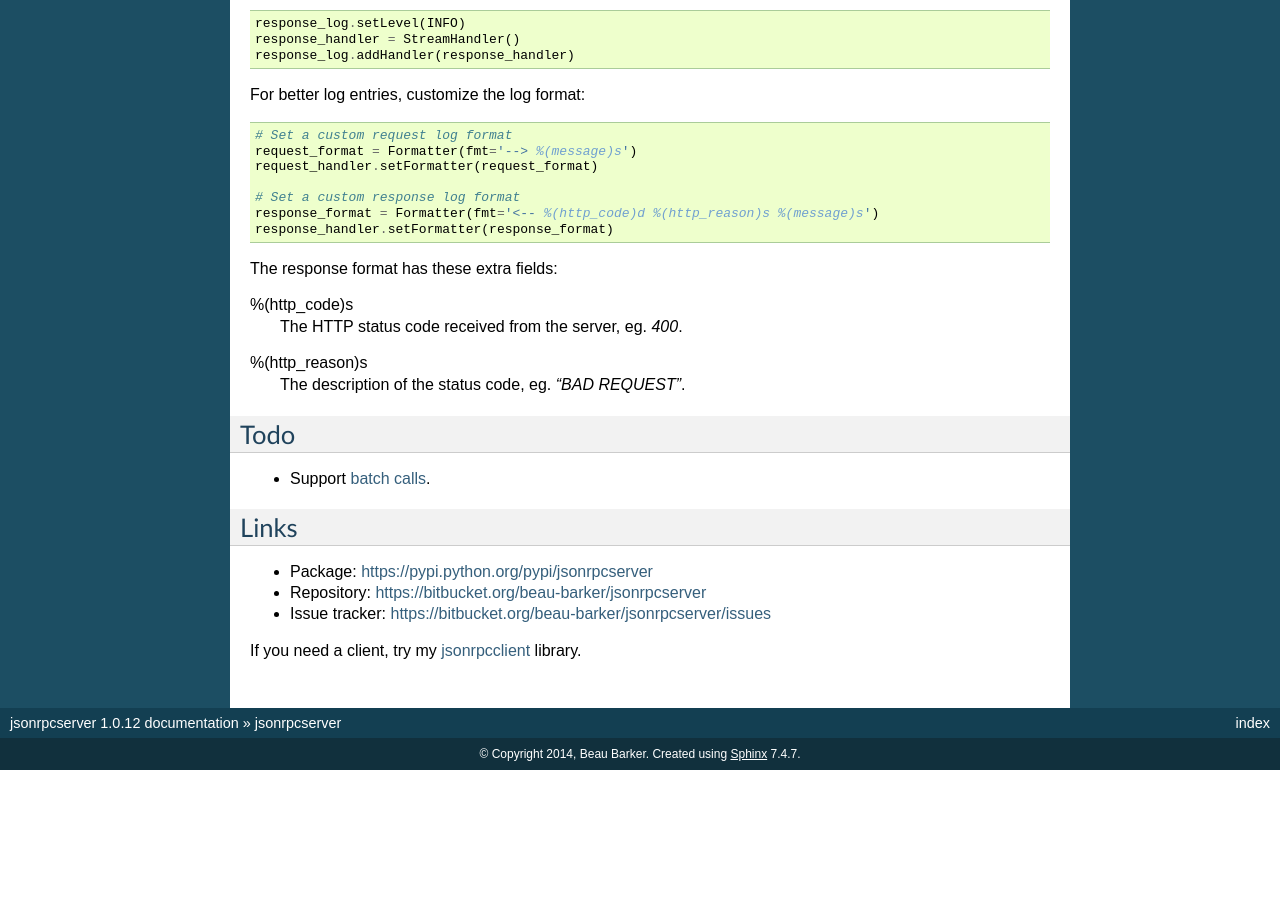
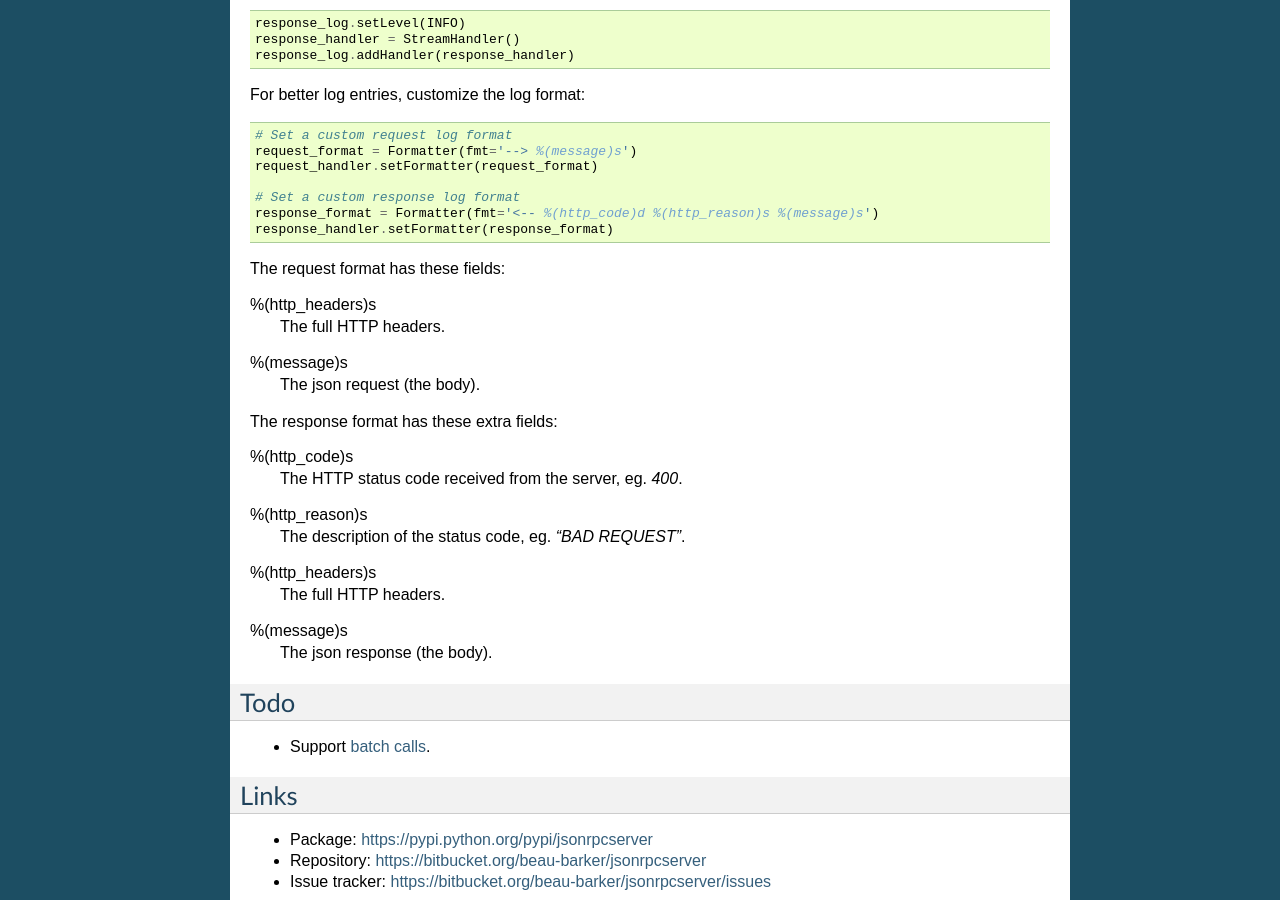
Before and after one commit to explodinglabs/jsonrpcserver, a Sphinx documentation site: the page built from doc/index.rst, in a window 1280 px wide and 900 px high, scrolled down 1882 px. Built offline with Sphinx 7.4.7, drawn with Linux system fonts in a browser that asks for light colours; before the commit the page ends 2652 px from its top, so only the background shows below that.

```diff
--- a/doc/index.rst
+++ b/doc/index.rst
@@ -129,6 +129,14 @@ For better log entries, customize the log format::
     response_format = Formatter(fmt='<-- %(http_code)d %(http_reason)s %(message)s')
     response_handler.setFormatter(response_format)
 
+The request format has these fields:
+
+%(http_headers)s
+    The full HTTP headers.
+
+%(message)s
+    The json request (the body).
+
 The response format has these extra fields:
 
 %(http_code)s
@@ -137,6 +145,11 @@ The response format has these extra fields:
 %(http_reason)s
     The description of the status code, eg. *"BAD REQUEST"*.
 
+%(http_headers)s
+    The full HTTP headers.
+
+%(message)s
+    The json response (the body).
 
 
 Todo
--- a/setup.py
+++ b/setup.py
@@ -16,7 +16,7 @@ with codecs_open('HISTORY.rst', 'r', 'utf-8') as f:
 
 setup(
     name='jsonrpcserver',
-    version='1.0.10',
+    version='1.0.11',
     description='JSON-RPC 2.0 server library for Python 3.',
     long_description=readme + '\n\n' + history,
     author='Beau Barker',
```
Also changed, not shown: HISTORY.rst (+9 -2 lines).
